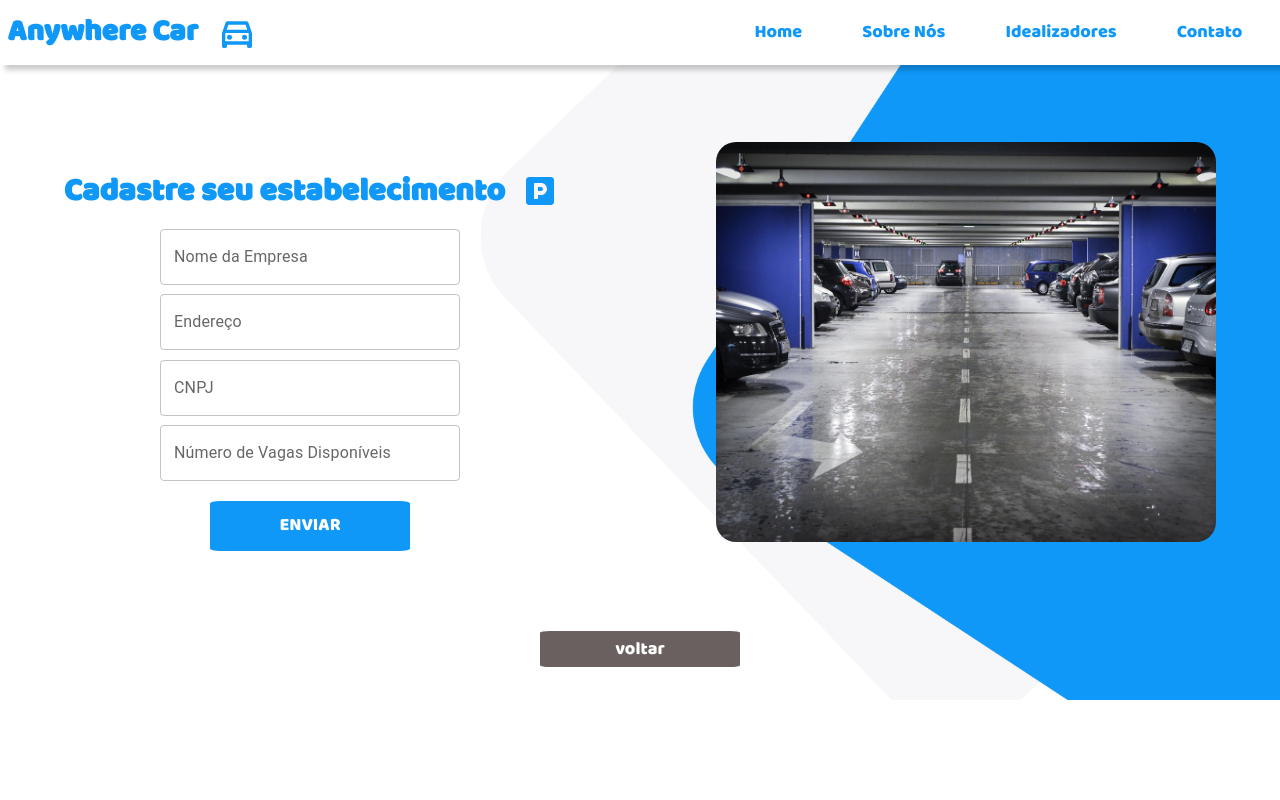
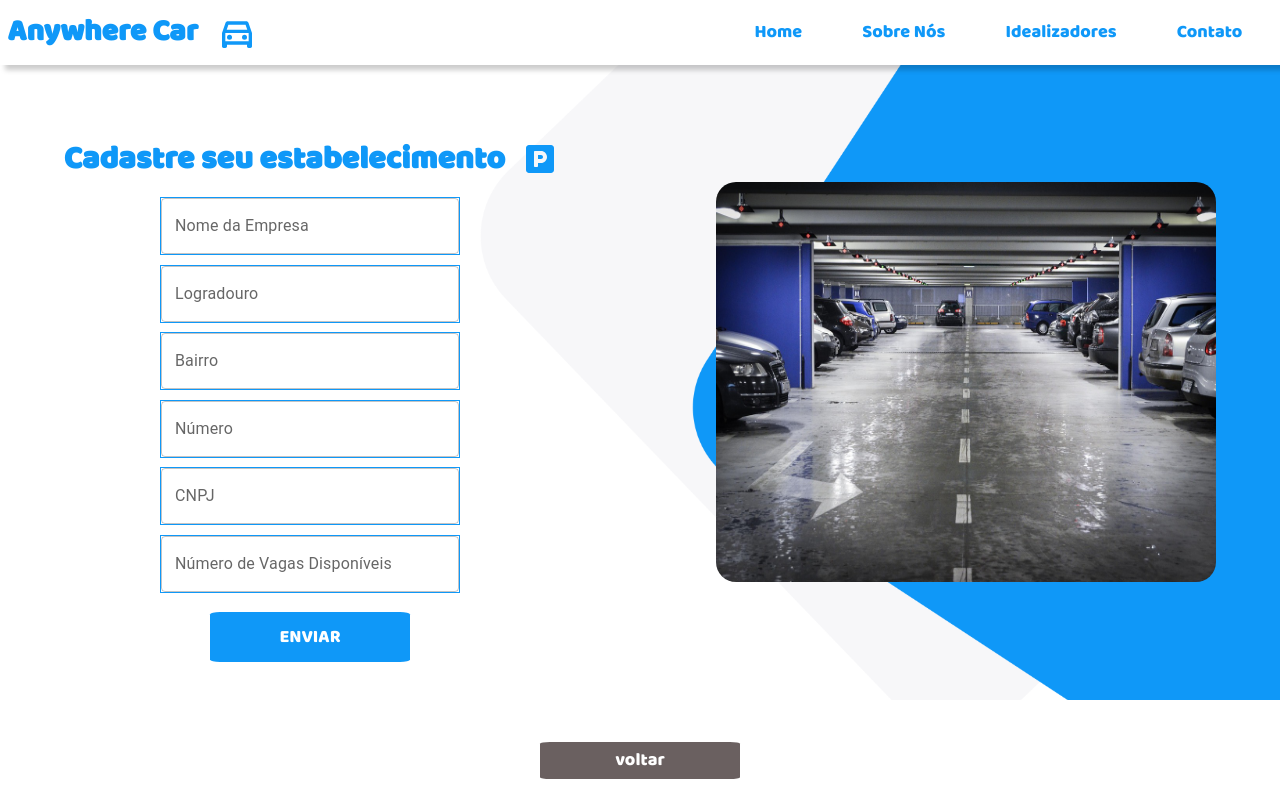
Before and after one commit to Arttutu/anywhere-car, a React (Create React App) app: page /cadastre in a window 1280 px wide. Built offline with nearby package versions, Linux system fonts and the light colour scheme; a web font is replaced by a local one.

Commit message:
mundando form de cadastramento

```diff
--- a/src/Paginas/cadastreEstacionamento/cadastreEstacionamento.module.scss
+++ b/src/Paginas/cadastreEstacionamento/cadastreEstacionamento.module.scss
@@ -10,7 +10,7 @@
   background-position-y: 0px;
   height: calc(100vh - 100px);
   &__conteudo {
-    margin-top: 100px;
+    margin-top: 180px;
     display: flex;
     justify-content: center;
     align-items: center;
--- a/src/Paginas/cadastreEstacionamento/index.jsx
+++ b/src/Paginas/cadastreEstacionamento/index.jsx
@@ -40,13 +40,31 @@ export default function CadastreEstacionamento() {
                             "
                   variant="outlined"
                   type="text"
+                  sx={{ border: 1, borderColor: "#0f98f8" }}
                 />
                 <TextField
                   id="fullWidth"
-                  label=" Endereço
+                  label=" Logradouro
                             "
                   variant="outlined"
                   type="text"
+                  sx={{ border: 1, borderColor: "#0f98f8" }}
+                />
+                <TextField
+                  id="fullWidth"
+                  label=" Bairro
+                            "
+                  variant="outlined"
+                  type="text"
+                  sx={{ border: 1, borderColor: "#0f98f8" }}
+                />
+                <TextField
+                  id="fullWidth"
+                  label=" Número
+                            "
+                  variant="outlined"
+                  type="number"
+                  sx={{ border: 1, borderColor: "#0f98f8" }}
                 />
                 <TextField
                   id="outlined-basic"
@@ -54,12 +72,14 @@ export default function CadastreEstacionamento() {
                             "
                   variant="outlined"
                   type="number"
+                  sx={{ border: 1, borderColor: "#0f98f8" }}
                 />
                 <TextField
                   id="outlined-basic"
                   label=" Número de Vagas Disponíveis"
                   variant="outlined"
                   type="number"
+                  sx={{ border: 1, borderColor: "#0f98f8" }}
                 />
               </Box>
 
```
